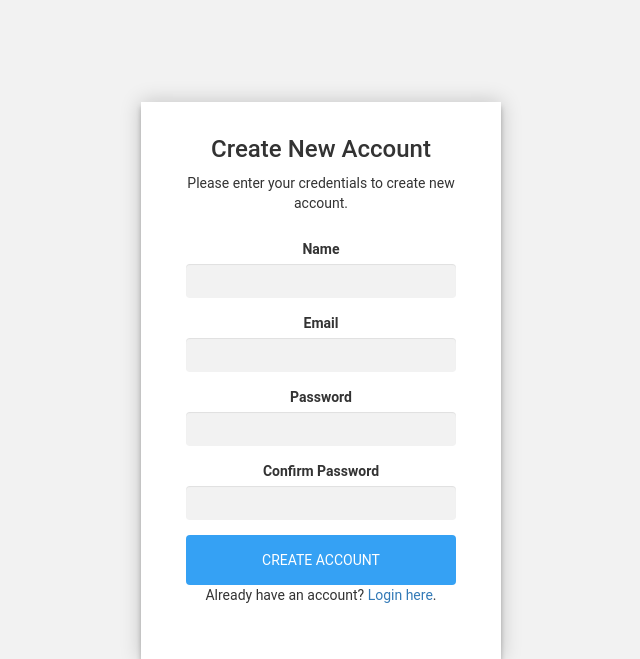
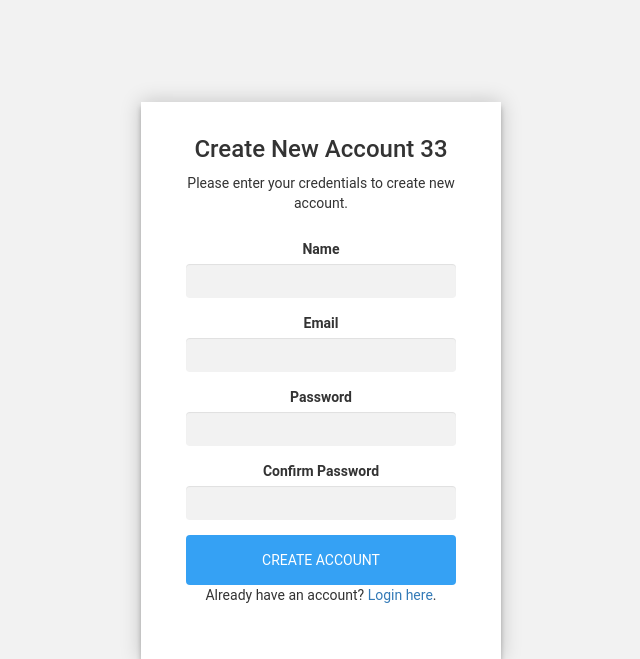
Before and after one commit to maha-alharbi1000/HiPro, a PHP site: page /db/register.php in a window 1280 px wide. Shown: the top 659 px of the page, without its empty margins (319-959 px from the left). Run offline with PHP 8.4, Linux system fonts and the light colour scheme.

Commit message:
UpdateSignup

```diff
--- a/db/register.php
+++ b/db/register.php
@@ -101,7 +101,7 @@ if($_SERVER["REQUEST_METHOD"] == "POST"){
     <div class="form">
       <div class="signin">
         <div class="signin-header">
-          <h3>Create New Account </h3>
+          <h3>Create New Account 33</h3>
           <p>Please enter your credentials to create new account.</p>
         </div>
       </div>
--- a/includes/header.php
+++ b/includes/header.php
@@ -19,6 +19,6 @@
         <li><a href="lesson.php">Lesson</a></li>
         <li><a href="#">Quiz</a></li>
         <li><a href="#">Practice</a></li>
-        <li><a class="active" href="db/register.php">Sign in</a></li>
+        <li><a class="active" href="signin.html">Sign in</a></li>
       </ul>
     </nav>
```
